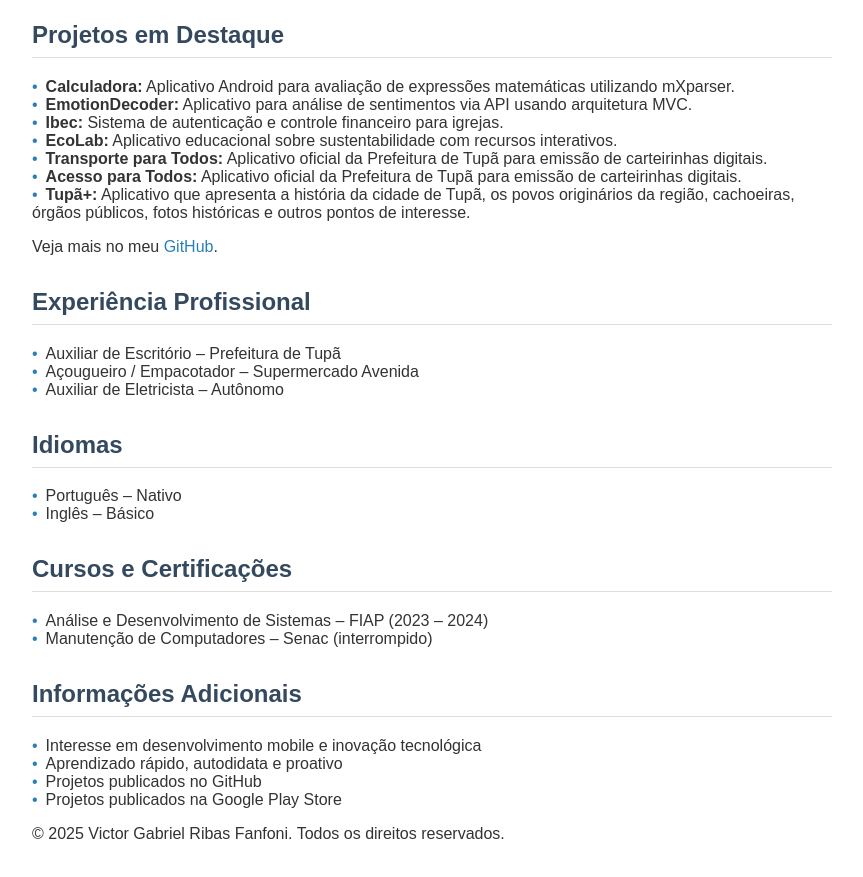
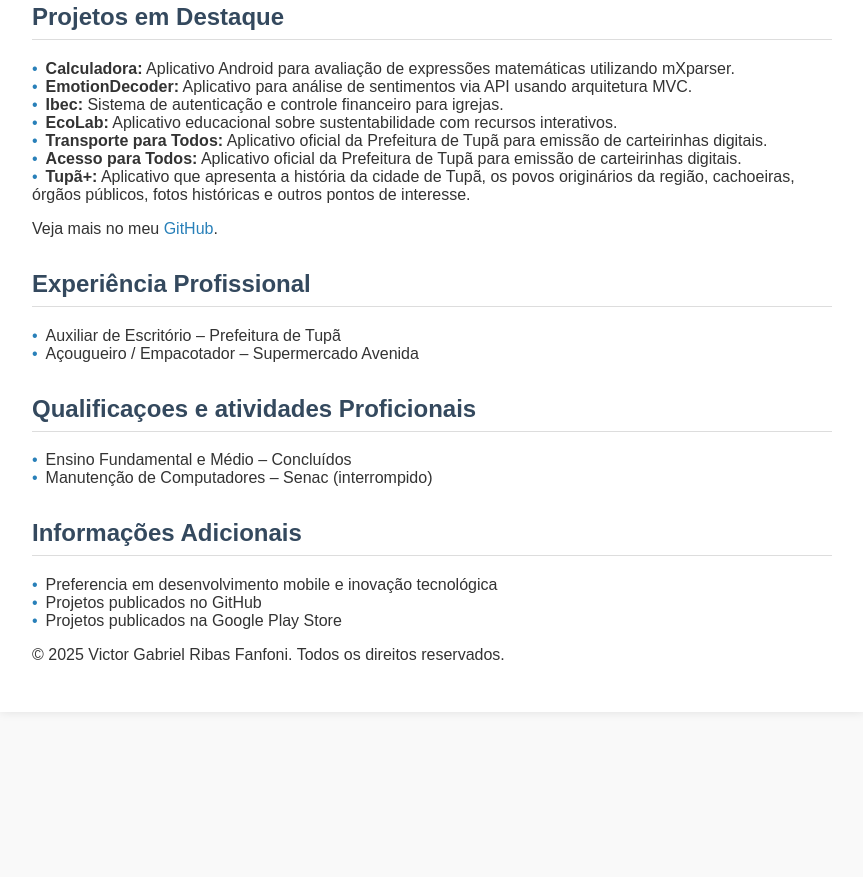
Before and after one commit to victorFanfoni/Portifolio, a plain HTML site: page index.html in a window 1280 px wide. Shown: the part 609-1486 px from the top of the page, without its empty margins (208-1071 px from the left). After the commit the page ends 1353 px from the top, so only its background shows below. Drawn offline with Linux system fonts and the light colour scheme.

Commit message:
Update index.html

```diff
--- a/index.html
+++ b/index.html
@@ -16,6 +16,7 @@
         <strong>Contato:</strong> (11) 93619-6194 |
         <a href="mailto:victorfanfoni@gmail.com">victorfanfoni@gmail.com</a> |
         <a href="https://github.com/victorfanfoni" target="_blank" rel="noopener noreferrer">GitHub</a>
+        <strong>Redes Sociais:</strong> Victor Fanfoni |
       </p>
     </header>
 
@@ -29,7 +30,6 @@
         <h2>Formação Acadêmica</h2>
         <ul>
           <li>Análise e Desenvolvimento de Sistemas – FIAP (2023 – 2024)</li>
-          <li>Ensino Fundamental e Médio – Concluídos</li>
         </ul>
       </section>
 
@@ -63,22 +63,13 @@
         <ul>
           <li>Auxiliar de Escritório – Prefeitura de Tupã</li>
           <li>Açougueiro / Empacotador – Supermercado Avenida</li>
-          <li>Auxiliar de Eletricista – Autônomo</li>
         </ul>
       </section>
 
       <section>
-        <h2>Idiomas</h2>
+        <h2>Qualificaçoes e atividades Proficionais</h2>
         <ul>
-          <li>Português – Nativo</li>
-          <li>Inglês – Básico</li>
-        </ul>
-      </section>
-
-      <section>
-        <h2>Cursos e Certificações</h2>
-        <ul>
-          <li>Análise e Desenvolvimento de Sistemas – FIAP (2023 – 2024)</li>
+          <li>Ensino Fundamental e Médio – Concluídos</li>
           <li>Manutenção de Computadores – Senac (interrompido)</li>
         </ul>
       </section>
@@ -86,8 +77,7 @@
       <section>
         <h2>Informações Adicionais</h2>
         <ul>
-          <li>Interesse em desenvolvimento mobile e inovação tecnológica</li>
-          <li>Aprendizado rápido, autodidata e proativo</li>
+          <li>Preferencia em desenvolvimento mobile e inovação tecnológica</li>
           <li>Projetos publicados no GitHub</li>
           <li>Projetos publicados na Google Play Store</li>
         </ul>
```
